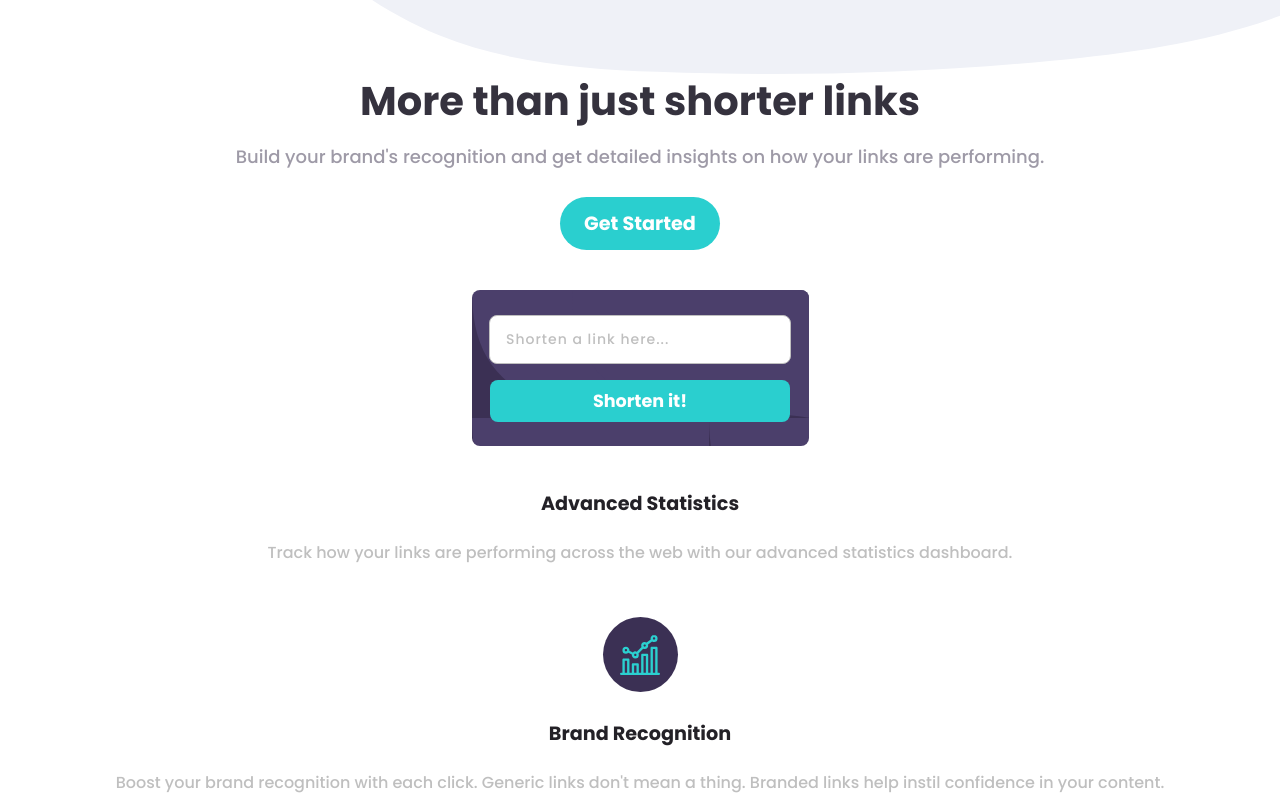
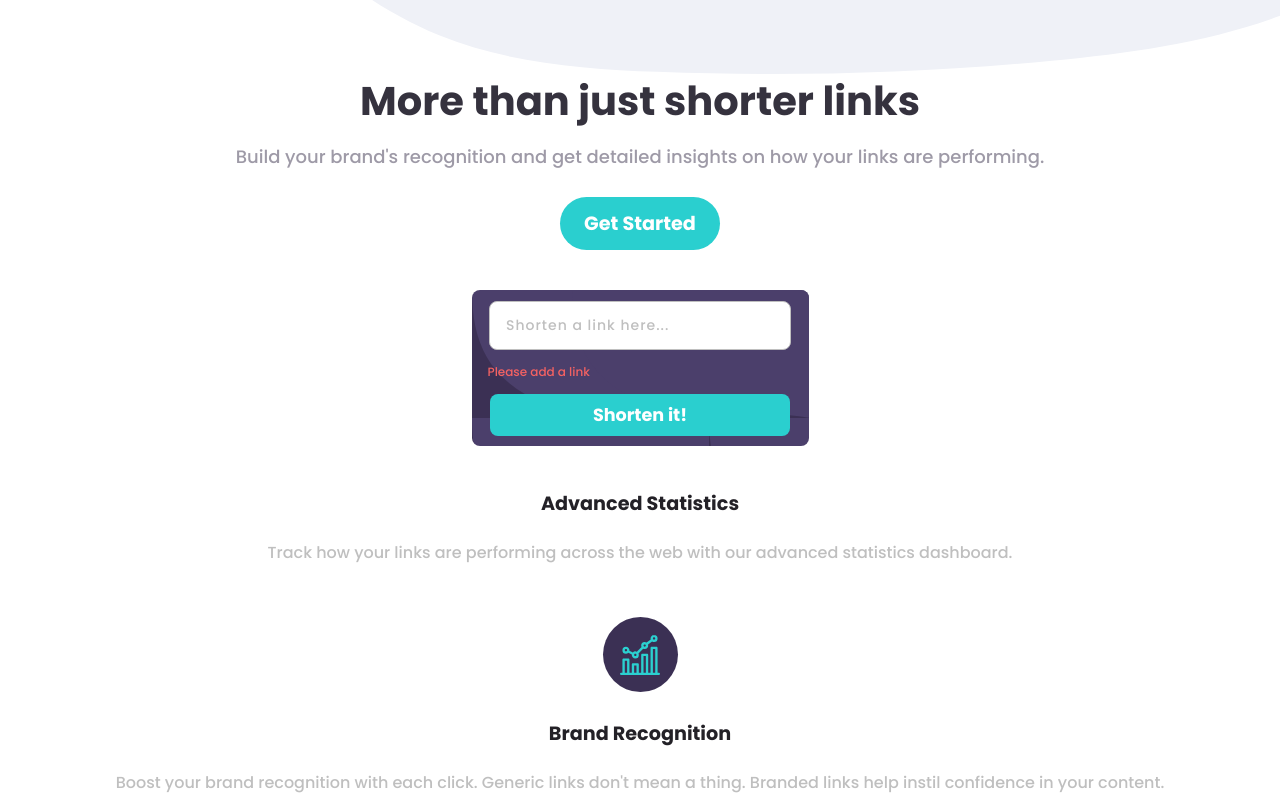
Before and after one commit to ViniciusTei/url-shortening-api-master, a React app: page / in a window 1280 px wide. Both pictures are taken after a click on the button "Shorten it!". Shown: the part 1178-1978 px from the top of the page. Built offline with nearby package versions, Linux system fonts and the light colour scheme.

Commit message:
add error message

```diff
--- a/src/components/Shortener/index.jsx
+++ b/src/components/Shortener/index.jsx
@@ -1,14 +1,27 @@
-import React from 'react'
+import React, { useState, useRef } from 'react'
 import styles from './styles.module.css';
 import BgMobile from "../../../images/bg-shorten-mobile.svg"
 
 export default function Shortener () {
+  const [link, setLink] = useState('')
+  const [error, setError] = useState('')
+  const inputRef = useRef(null)
+
+  function handleShortenerBtn() {
+    if (link === '') {
+      setError('Please add a link')
+    } else if (inputRef.current) {
+      setLink(inputRef.current.value)
+    }
+  }
+
   return (
     <section>
       <div className={styles.container}>
         <img src={BgMobile} alt="Background image" />
-        <input type="text" placeholder="Shorten a link here..." className={styles.container_input}/>
-        <button type="button" className={styles.container_btn}>Shorten it!</button>
+        <input type="text" placeholder="Shorten a link here..." ref={inputRef} className={styles.container_input}/>
+        {!!error && <span className={styles.error_msg}>{error}</span>}
+        <button type="button" className={styles.container_btn} onClick={handleShortenerBtn}>Shorten it!</button>
       </div>
     </section>
   )
--- a/src/components/Shortener/styles.module.css
+++ b/src/components/Shortener/styles.module.css
@@ -9,7 +9,7 @@
   flex-direction: column;
   gap: 1rem;
   width: 305px;
-  height: 140px;
+  min-height: 140px;
   margin: 0 auto;
   border-radius: .5rem;
   padding: .5rem 1rem;
@@ -55,3 +55,10 @@
   border-radius: 0 8px 0 0;
   z-index: 0;
 }
+
+.error_msg {
+  z-index: 100;
+  color: var(--secondary-red);
+  font-size: .75rem;
+  align-self: flex-start;
+}
--- a/src/components/navbar/styles.module.css
+++ b/src/components/navbar/styles.module.css
@@ -17,9 +17,8 @@
 }
 
 .nav_container > ul > hr {
-  border: 1px solid var(--neutral-gray);
+  border-top: 0.3px solid var(--neutral-gray);
   width: 300px;
-  height: 1px;
 }
 
 .nav_container > ul > li:last-child {
```
